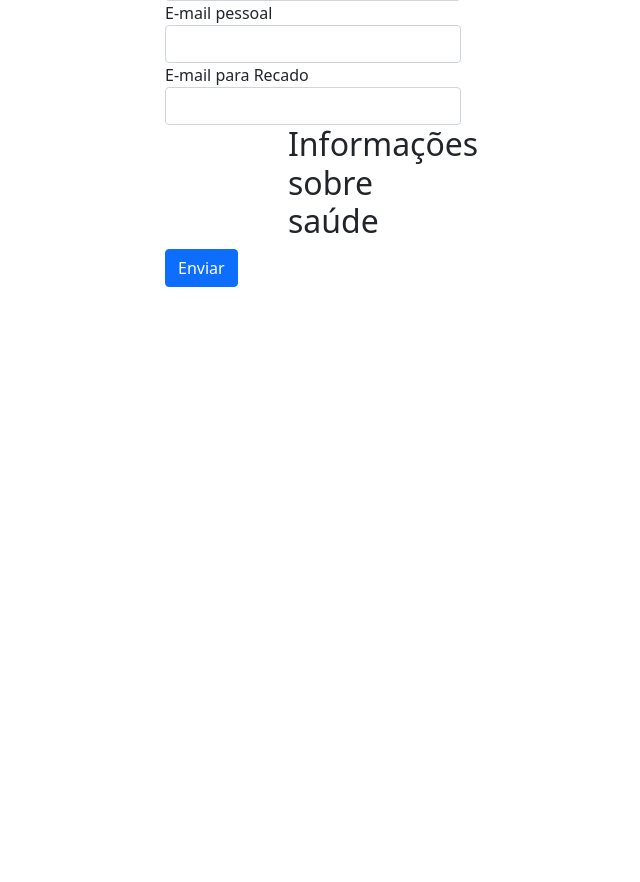
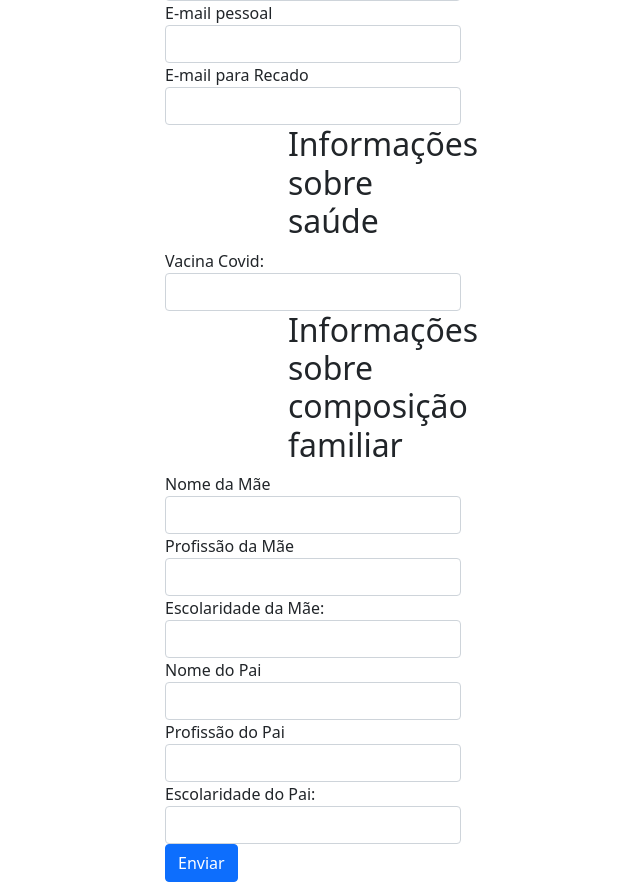
Before and after one commit to luissoaresx7/cta-portal-candidato, a Flask app: page /sub in a window 1280 px wide. Shown: the part 1223-2105 px from the top of the page, without its empty margins (327-967 px from the left). Before the commit the page ends 1510 px from the top, so only its background shows below. Run offline with Flask 2, Linux system fonts and the light colour scheme.

Commit message:
atualizando templates e app.py

```diff
--- a/app.py
+++ b/app.py
@@ -110,9 +110,44 @@ class UserSub(FlaskForm):
         validators=[DataRequired(),
         Length(max=64)])
 
-    school = StringField(label=('Colégio'),
+    school = StringField(label=('Colégio:'),
         validators=[DataRequired(),
         Length(max=64)])
+
+    vaccine_covid = SelectField(u'Vacina Covid:',
+        choices=[('0', ''), ('1', 'Primeira dose'), ('2', 'Segunda dose'),('3', 'Terceira dose'), ('4', 'Quarta dose')],
+        validators=[DataRequired()], )
+
+    mame_mom = StringField(label=('Nome da Mãe'),
+        validators=[DataRequired(),
+        Length(max=64)])
+
+    profession_mom = StringField(label=('Profissão da Mãe'),
+        validators=[DataRequired(),
+        Length(max=64)])
+
+    scholarity_mom = SelectField(u'Escolaridade da Mãe:',
+        choices=[('0', ''), ('1', 'escreve '), ('2', 'Ensino Fundamental completo '),('3', 'Ensino Fundamental incompleto '), ('4', 'Ensino Médio completo ')
+                 , ('5', 'Ensino Médio incompleto '), ('6', 'Terceiro Grau completo'),('7', 'Terceiro Grau incompleto'), ('8', 'Pós-graduação completo'),('9', 'Pós-graduação incompleto')],
+        validators=[DataRequired()], )
+
+    mame_dad = StringField(label=('Nome do Pai'),
+        validators=[DataRequired(),
+        Length(max=64)])
+
+    profession_dad = StringField(label=('Profissão do Pai'),
+        validators=[DataRequired(),
+        Length(max=64)])
+
+    scholarity_dad = SelectField(u'Escolaridade do Pai:',
+        choices=[('0', ''), ('1', 'Lê e escreve '), ('2', 'Ensino Fundamental completo '),('3', 'Ensino Fundamental incompleto '), ('4', 'Ensino Médio completo ')
+                 , ('5', 'Ensino Médio incompleto '), ('6', 'Terceiro Grau completo'),('7', 'Terceiro Grau incompleto'), ('8', 'Pós-graduação completo'),('9', 'Pós-graduação incompleto')],
+        validators=[DataRequired()], )
+
+
+
+
+
 
     submit = SubmitField(label=('Enviar'))
 
--- a/templates/formsub.html
+++ b/templates/formsub.html
@@ -92,6 +92,37 @@
         <div class="container col-6 col-md-3">
             <h2>Informações sobre saúde</h2>
         </div>
+        <div class="form-group  ">
+            {{ form.vaccine_covid.label }}
+            {{ form.vaccine_covid(class="form-control") }}
+        </div>
+        <div class="container col-6 col-md-3">
+            <h2>Informações sobre composição familiar</h2>
+        </div>
+         <div class="form-group  ">
+            {{ form.mame_mom.label }}
+            {{ form.mame_mom(class="form-control") }}
+        </div>
+         <div class="form-group  ">
+            {{ form.profession_mom.label }}
+            {{ form.profession_mom(class="form-control") }}
+        </div>
+         <div class="form-group  ">
+            {{ form.scholarity_mom.label }}
+            {{ form.scholarity_mom(class="form-control") }}
+        </div>
+         <div class="form-group  ">
+            {{ form.mame_dad.label }}
+            {{ form.mame_dad(class="form-control") }}
+        </div> <div class="form-group  ">
+            {{ form.profession_dad.label }}
+            {{ form.profession_dad(class="form-control") }}
+        </div>
+         <div class="form-group  ">
+            {{ form.scholarity_dad.label }}
+            {{ form.scholarity_dad(class="form-control") }}
+        </div>
+
 
         {% for field, errors in form.errors.items() %}
             <div class="alert alert-danger" role="alert">
--- a/templates/index.html
+++ b/templates/index.html
@@ -2,9 +2,9 @@
 {% block content %}
 <H1 class="col-md col-md-offset-4" >Bem vindo</H1>
 
-<a href="{{url_for('register')}}" > Registro</a>
+<a href="{{url_for('register')}}" >Registro</a>
 
-<a href="{{url_for('register')}}" > Registro</a>
+<a href="{{url_for('sub')}}" >Inscrição</a>
 
 
 
```
